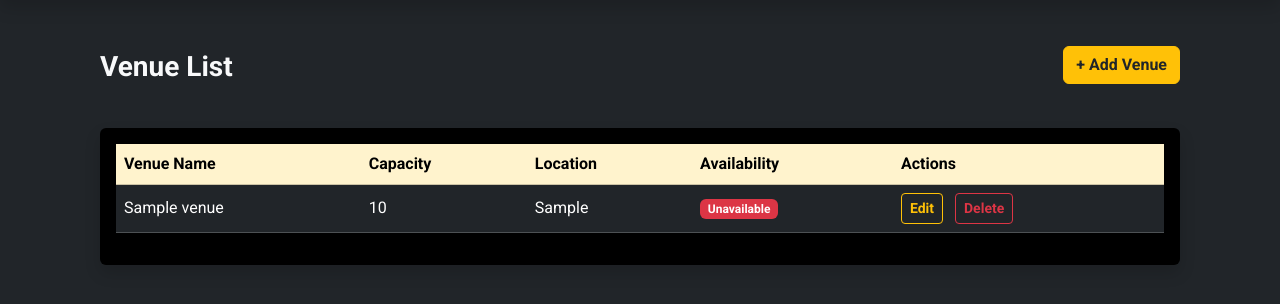
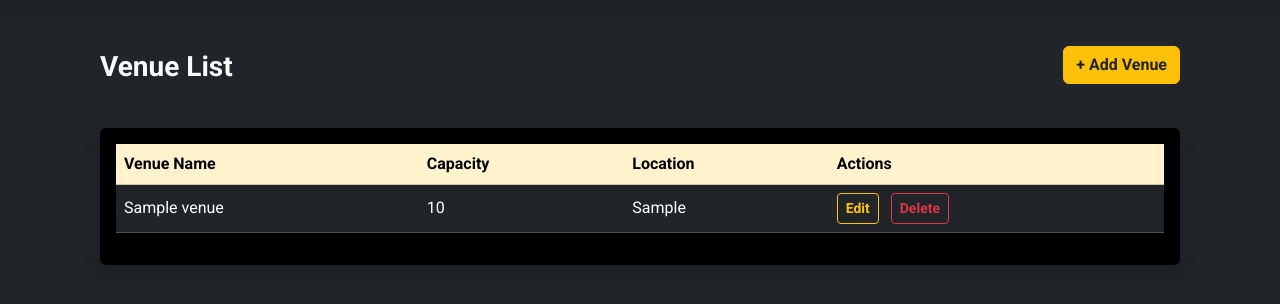
Before and after one commit to efondo-aaronkyle/Event-Tracker, a Flask app: page /manage_venues in a window 1280 px wide. Shown: the part 70-374 px from the top of the page. Run offline with Flask 3, Linux system fonts and the light colour scheme; the visitor is signed in with stand-in values (Sample User, id 1); tables that the repository leaves empty hold one stand-in row (values such as "Sample post").

Commit message:
remove venue & equipments availability status

```diff
--- a/app.py
+++ b/app.py
@@ -151,12 +151,6 @@ def manage_venues():
                cursor = connection.cursor()
                cursor.execute("SELECT * FROM venues")
                venues = cursor.fetchall()
-
-        venue_list = []
-        for row in venues:
-                venue = dict(row)
-                venue['is_available'] = True
-                venue_list.append(venue)
 
         return render_template('manage_venues.html', venues=venues)
 
--- a/templates/manage_equipments.html
+++ b/templates/manage_equipments.html
@@ -28,7 +28,6 @@
                         <th class="fw-bold" scope="col">Name</th>
                         <th class="fw-bold" scope="col">Quantity</th>
                         <th class="fw-bold" scope="col">Location</th>
-                        <th class="fw-bold" scope="col">Availability</th>
                         <th class="fw-bold" scope="col">Actions</th>
                     </tr>
                 </thead>
@@ -38,11 +37,6 @@
                         <td>{{ eq.name }}</td>
                         <td>{{ eq.quantity }}</td>
                         <td>{{ eq.location }}</td>
-                        <td>
-                            <span class="badge {{ 'bg-success' if eq.is_available else 'bg-danger' }}">
-                                {{ 'Available' if eq.is_available else 'Unavailable' }}
-                            </span>
-                        </td>
                         <td>
                             <button class="btn btn-sm customized-edit-btn me-2 fw-bold" data-bs-toggle="modal" data-bs-target="#editEquipmentModal{{ eq.id }}">Edit</button>
                             <form method="POST" action="{{ url_for('delete_equipment', equipment_id=eq.id) }}" style="display: inline;">
--- a/templates/manage_venues.html
+++ b/templates/manage_venues.html
@@ -28,7 +28,6 @@
                         <th class="fw-bold" scope="col">Venue Name</th>
                         <th class="fw-bold" scope="col">Capacity</th>
                         <th class="fw-bold" scope="col">Location</th>
-                        <th class="fw-bold" scope="col">Availability</th>
                         <th class="fw-bold" scope="col">Actions</th>
                     </tr>
                 </thead>
@@ -38,11 +37,6 @@
                         <td>{{ venue.name }}</td>
                         <td>{{ venue.capacity }}</td>
                         <td>{{ venue.location }}</td>
-                        <td>
-                            <span class="badge {{ 'bg-success' if venue.is_available else 'bg-danger' }}">
-                                {{ 'Available' if venue.is_available else 'Unavailable'}}
-                            </span>
-                        </td>
                         <td>
                             <button class="btn btn-sm customized-edit-btn me-2 fw-bold" data-bs-toggle="modal" data-bs-target="#editVenueModal{{ venue.id }}">Edit</button>
                             <form method="POST" action="{{ url_for('delete_venue', venue_id=venue.id) }}" style="display: inline;">
```
